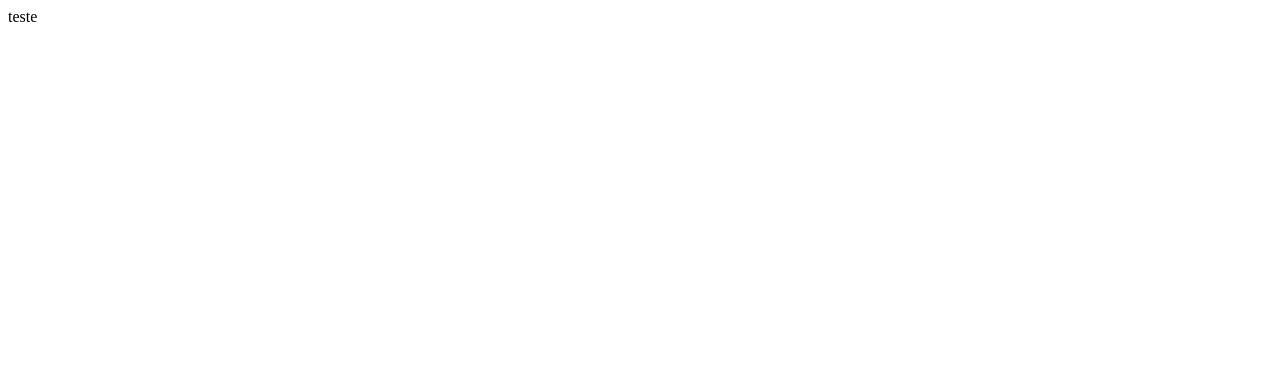
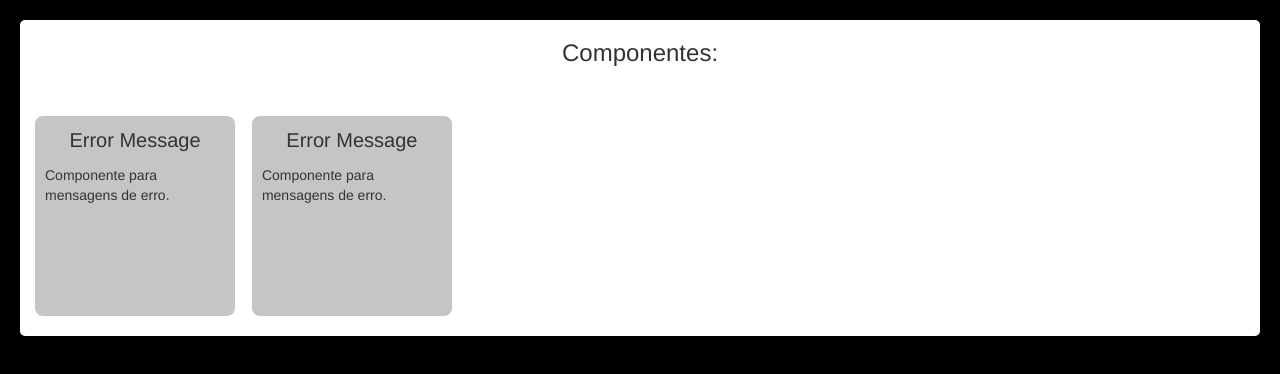
Before and after one commit to wildeee/AngularLibs, a website: page SampleApplication/Index/index.html in a window 1280 px wide. Drawn offline with nearby package versions, Linux system fonts and the light colour scheme.

Commit message:
Esboçando o index

```diff
--- a/SampleApplication/Index/index.html
+++ b/SampleApplication/Index/index.html
@@ -2,8 +2,22 @@
 <html>
 <head>
 	<title>Sample Application</title>
+	<link rel="stylesheet" type="text/css" href="/Bootstrap/dist/css/bootstrap.min.css">
+	<script type="text/javascript" src="/Angular/angular.min.js"></script>
+	<link rel="stylesheet" type="text/css" href="/Style/common.css">
+	<link rel="stylesheet" type="text/css" href="/Style/index.css">
 </head>
 <body>
-	<div>teste</div>
+	<div class="jumbotron">
+		<h3>Componentes:</h3>
+			<div class="component">
+				<div class="title">Error Message</div>
+				Componente para mensagens de erro.
+			</div>
+			<div class="component">
+				<div class="title">Error Message</div>
+				Componente para mensagens de erro.
+			</div>
+	</div>
 </body>
 </html>
--- /dev/null
+++ b/SampleApplication/Style/common.css
@@ -0,0 +1,5 @@
+body {
+	margin: 0;
+	padding: 20px;
+	background-color: #000000;
+}
--- /dev/null
+++ b/SampleApplication/Style/index.css
@@ -0,0 +1,36 @@
+div.jumbotron {
+	border-radius: 5px;
+	padding-top: 20px;
+	padding-left: 15px;
+	padding-right: 15px;
+	padding-bottom: 20px;
+	margin: 0;
+	background-color: #FFFFFF;
+}
+
+div.jumbotron h3 {
+	text-align: center;
+	margin-top: 0;
+	margin-bottom: 50px;
+}
+
+div.jumbotron .component {
+	background-color: #C5C5C5;
+	width: 200px;
+	height: 200px;
+	border-radius: 8px;
+	padding: 10px;
+	margin-right: 13px;
+	display: inline-block;
+	position: relative;
+}
+
+div.jumbotron .component:hover {
+	box-shadow: 0 0 20px #000000;
+}
+
+div.jumbotron .component .title {
+	font-size: 20px;
+	text-align: center;
+	margin-bottom: 10px;
+}
--- /dev/null
+++ b/SampleApplication/router.js
@@ -0,0 +1,5 @@
+module.exports = function(app, express) {
+	app.use('/Bootstrap', express.static(__dirname + '/../node_modules/bootstrap/'));
+	app.use('/Angular', express.static(__dirname + '/../node_modules/angular/'));
+	app.use('/Style', express.static(__dirname + '/Style/'));
+};
--- a/app.js
+++ b/app.js
@@ -2,6 +2,7 @@ var express = require('express');
 var app = express();
 var http = require('http').Server(app);
 var imageToAsciiConsole = require('ascii-images');
+require('./SampleApplication/router.js')(app, express);
 
 app.get('/', function(req, res){
 	res.sendFile(__dirname + '/SampleApplication/Index/index.html');
--- a/package.json
+++ b/package.json
@@ -23,7 +23,9 @@
   },
   "homepage": "https://github.com/wildeee/AngularLibs",
   "dependencies": {
+    "angular": "^1.4.2",
     "ascii-images": "^0.1.1",
+    "bootstrap": "^3.3.5",
     "express": "^4.13.1"
   }
 }
```
